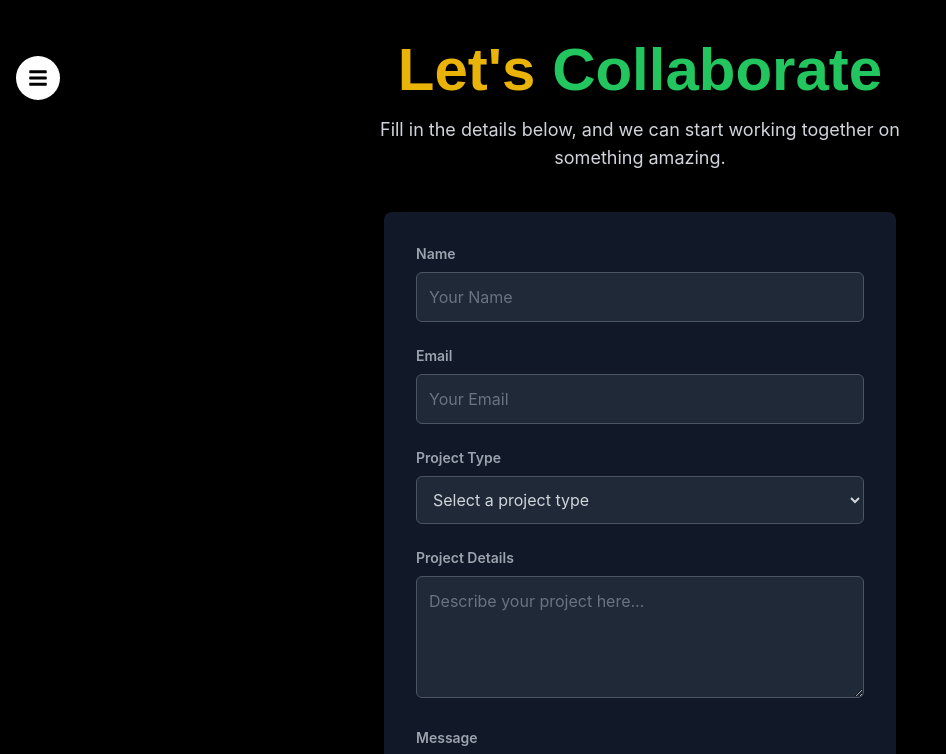
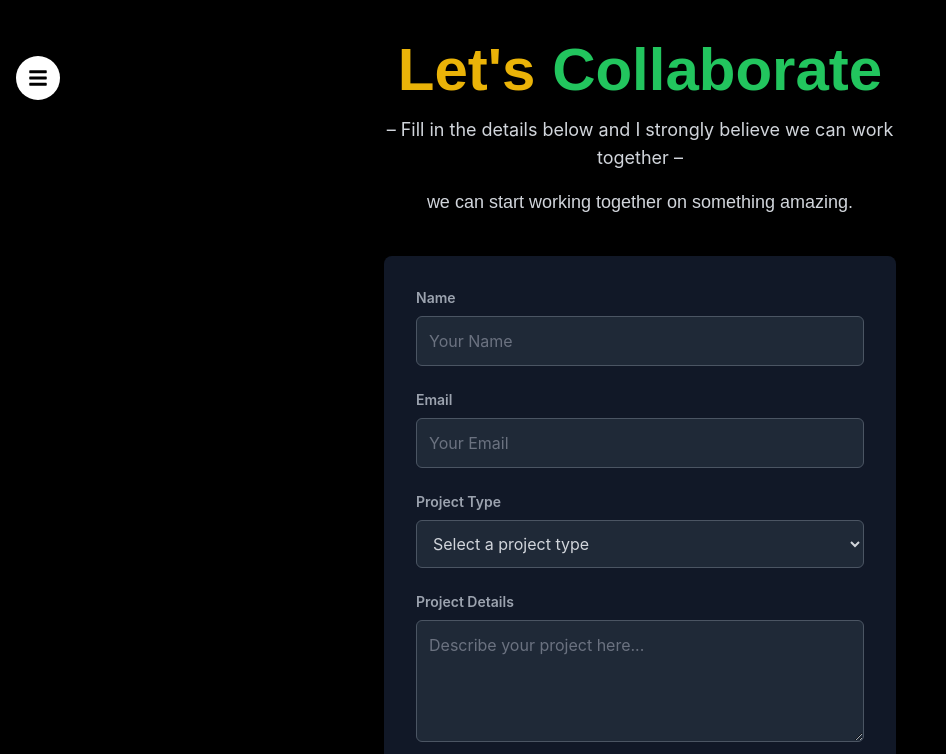
Before and after one commit to P-Mbugua/Final_Portfolio, a React (Vite) app: page /contactform in a window 1280 px wide. Shown: the top 754 px of the page, without its empty margins (0-946 px from the left). Built offline with nearby package versions, Linux system fonts and the light colour scheme.

Commit message:
refactored the codes on the branding page and added auto populating data feature after chossing the number of stars

```diff
--- a/src/Components/ContactForm.jsx
+++ b/src/Components/ContactForm.jsx
@@ -32,8 +32,11 @@ export default function ContactForm() {
           Let's <span className="text-green-500">Collaborate</span>
         </h1>
         <p className="text-center text-lg mt-4 text-gray-300 max-w-xl mx-auto">
-          Fill in the details below, and we can start working together on something amazing.
+        – Fill in the details below and I strongly believe we can work together –
+        <h3 className="text-center text-lg mt-4 text-gray-300 max-w-xl mx-auto"> we can start working together on something amazing. </h3>
         </p>
+
+
       </header>
 
       {/* Form */}
--- a/src/Pages/Home.jsx
+++ b/src/Pages/Home.jsx
@@ -4,10 +4,9 @@ import ThreeScene from '../Components/ThreeScene';
 
 export default function Home() {
   const roles = [
-    "A Full Stack Developer",
-    "A Graphics Designer",
-    "An Executive Assistant",
-    "A Cloud Solutions Architect"
+    "Full Stack Developer",
+    "Graphics Designer",
+    "Cloud Solutions Architect"
   ];
 
   const [currentRole, setCurrentRole] = useState("");
@@ -64,15 +63,15 @@ export default function Home() {
 
         <div className="flex flex-col lg:mb-0 mb-24 justify-center text-left md:ml-20 space-y-6 max-w-lg order-2 md:order-1 md:space-y-8 pr-0 md:pr-10">
         <h1 className="text-4xl sm:text-5xl md:text-5xl font-extrabold text-yellow-500 mb-0 text-center md:text-left">
-  HELLO THERE!!
-</h1>
+              HELLO THERE!!
+        </h1>
 
 
           <h1 className="text-3xl md:text-5xl font-bold mb-2 leading-tight">
             I'm <span className="text-yellow-500">Peter Mbugua,</span>
           </h1>
           <h2 className="text-lg md:text-3xl mb-4">
-            I'm <span className={`font-bold text-green-500 transition-opacity duration-500 ${fade ? 'opacity-0' : 'opacity-100'}`}>{currentRole}.</span>
+            A <span className={`font-bold text-green-500 transition-opacity duration-500 ${fade ? 'opacity-0' : 'opacity-100'}`}>{currentRole}.</span>
           </h2>
 
           <div className="flex flex-col lg:flex-row lg:space-x-4 mt-6 space-y-2 lg:space-y-0">
```
